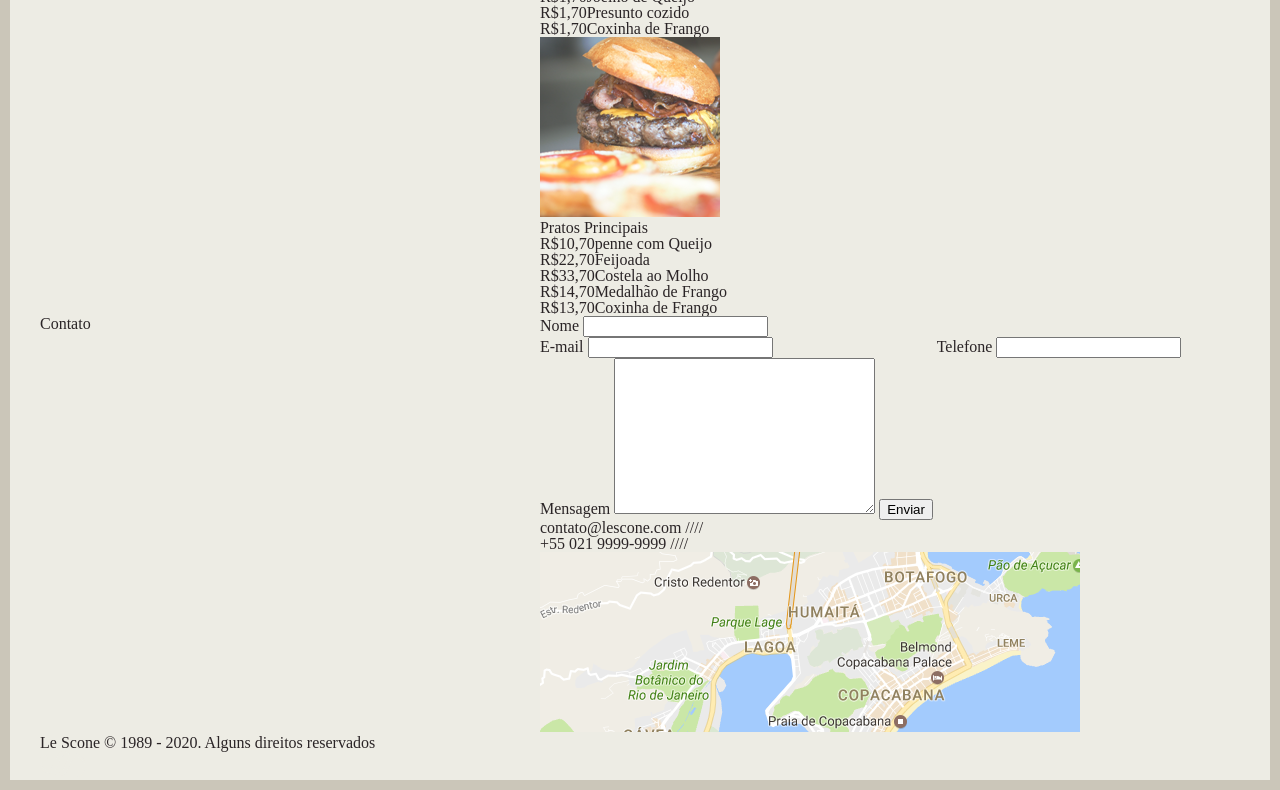
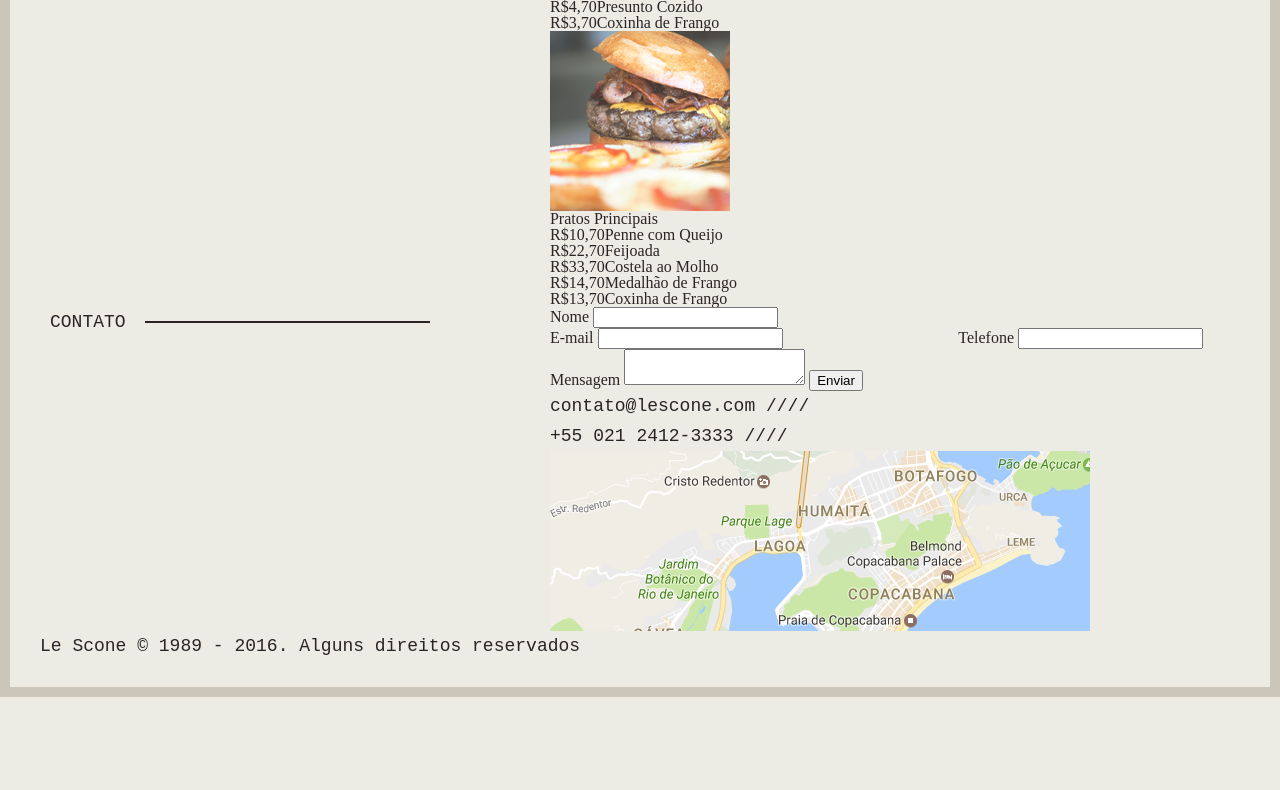
Before and after one commit to werlesson/css-com-sass, a website: page index.html in a window 1280 px wide. Shown: the part 955-1745 px from the top of the page. After the commit the page ends 1652 px from the top, so only its background shows below. Drawn offline with Linux system fonts and the light colour scheme; a web font is replaced by a local one.

Commit message:
Alteraçoes e remoçao de flex-box, voltando ao estilo do curso

```diff
--- a/index.html
+++ b/index.html
@@ -4,47 +4,48 @@
     <title>Le Scone</title>
     <meta name="description" content="Le Scone - Restaurante" />
     <meta name="viewport" content="width=device-width, initial-scale=1" />
-    <link rel="stylesheet" href="style/css/style.css" />
+    <link
+      href="https://fonts.googleapis.com/css?family=Aref+Ruqaa|PT+Mono"
+      rel="stylesheet"
+    />
+    <link rel="stylesheet" type="text/css" href="style/css/style.css" />
   </head>
   <body>
-    <div class="container">
-      <main class="intro row">
+    <main class="container intro">
       <div class="grid-5">
         <img class="logo" src="img/lescone.png" alt="Le Scone" />
-          <div class="intro-info"></div>
+        <div class="intro-info">
           <p>
-            De Seg. à Sáb. <span class="aberto"></span><br />
-            das 07:00h às 18:00h
+            De Seg. à Sab.<span class="aberto"></span><br />das 07:00h às 18:00h
           </p>
-          <p>
-            Praia de Botafogo, 300 <br />
-            Rio de janeiro - RJ
-          </p>
-          <p class="intro-telefone">+55 021 9999-9999</p>
+          <p>Praia de Botafogo, 300<br />Rio de Janeiro - RJ</p>
+        </div>
+        <p class="intro-telefone">+55 021 2412-3333</p>
       </div>
       <div class="grid-7">
-          <img src="img/foto.png" alt="Chefe de cozinha na cozinha" />
+        <img src="img/foto.jpg" alt="Foto de Le Scone" />
       </div>
     </main>
-      <section class="row">
+
+    <section class="container menu">
       <h1 class="grid-4 titulo">Menu</h1>
       <div class="grid-7 offset-1">
         <div class="menu-item">
-            <img src="img/prato-1.png" alt="Prato de entrada" />
+          <img src="img/prato-1.png" alt="Foto Prato 1" />
           <h2>Entradas</h2>
           <ul>
             <li><span>R$1,70</span>Ovos Mexidos</li>
-              <li><span>R$1,70</span>Scones de Frutas</li>
-              <li><span>R$1,70</span>Joelho de Queijo</li>
-              <li><span>R$1,70</span>Presunto cozido</li>
-              <li><span>R$1,70</span>Coxinha de Frango</li>
+            <li><span>R$2,70</span>Scones de Frutas</li>
+            <li><span>R$3,70</span>Joelho de Queijo</li>
+            <li><span>R$4,70</span>Presunto Cozido</li>
+            <li><span>R$3,70</span>Coxinha de Frango</li>
           </ul>
         </div>
         <div class="menu-item">
-            <img src="img/prato-2.png" alt="Prato principal" />
+          <img src="img/prato-2.png" alt="Foto Prato 2" />
           <h2>Pratos Principais</h2>
           <ul>
-              <li><span>R$10,70</span>penne com Queijo</li>
+            <li><span>R$10,70</span>Penne com Queijo</li>
             <li><span>R$22,70</span>Feijoada</li>
             <li><span>R$33,70</span>Costela ao Molho</li>
             <li><span>R$14,70</span>Medalhão de Frango</li>
@@ -53,46 +54,42 @@
         </div>
       </div>
     </section>
-      <section class="row">
+
+    <section class="container contato">
       <h1 class="grid-4 titulo">Contato</h1>
       <div class="grid-7 offset-1">
         <form>
-            <label for="nome">Nome</label>
-            <input id="nome" type="text" />
+          <label>Nome</label>
+          <input type="text" />
           <div class="row">
             <div class="grid-7">
-                <label for="email">E-mail</label>
-                <input id="email" type="text" />
+              <label>E-mail</label>
+              <input type="text" />
             </div>
             <div class="grid-5">
-                <label for="telefone">Telefone</label>
-                <input id="telefone" type="text" />
+              <label>Telefone</label>
+              <input type="text" />
             </div>
           </div>
-            <label for="mensagem">Mensagem</label>
-            <textarea
-              name="mensagem"
-              id="mensagem"
-              cols="30"
-              rows="10"
-            ></textarea>
+          <label>Mensagem</label>
+          <textarea></textarea>
           <input class="button" type="button" value="Enviar" />
         </form>
         <div class="contato-info">
           <p>contato@lescone.com ////</p>
-            <p>+55 021 9999-9999 ////</p>
+          <p>+55 021 2412-3333 ////</p>
         </div>
         <a href="#" class="contato-mapa">
           <img src="img/map.png" alt="Como chegar em Le Scone" />
         </a>
       </div>
     </section>
-    </div>
+
     <footer>
       <div class="container">
-        <p>Le Scone © 1989 - 2020. Alguns direitos reservados</p>
-        <a href="#" target="_blank">
-          <img src="img/lescone-icone.png" alt="Le Scone Ícone" />
+        <p>Le Scone © 1989 - 2016. Alguns direitos reservados</p>
+        <a href="https://www.origamid.com" target="_blank">
+          <img src="img/lescone-icone.png" alt="Le Scone Icone" />
         </a>
       </div>
     </footer>
--- a/style/scss/_functions.scss
+++ /dev/null
@@ -1,3 +0,0 @@
-@function rem($size, $contexto: 16) {
-  @return $size / $contexto * 1rem;
-}
--- a/style/scss/_geral.scss
+++ b/style/scss/_geral.scss
@@ -1,5 +1,37 @@
 body {
-  background-color: $bege-claro;
-  border: 10px solid $bege-medio;
-  color: $cinza;
+	background: $bege-claro;
+	border: 10px solid $bege-medio;
+	color: $cinza;
+	@include d(s) {
+		border: none;
+	}
 }
+
+img {
+	display: block;
+	max-width: 100%;
+}
+
+p {
+	@include tipo-1(18);
+}
+
+.titulo {
+	@include tipo-1(18);
+	text-transform: uppercase;
+	@include d(s) {
+		margin-bottom: 40px;
+	}
+	&::after {
+		content: '';
+		display: block;
+		width: 75%;
+		float: right;
+		height: 2px;
+		background: $cinza;
+		margin-top: 14px;
+		@include d(m) {
+			width: 60%;
+		}
+	}
+}
--- a/style/scss/_grid.scss
+++ b/style/scss/_grid.scss
@@ -1,4 +1,4 @@
-// Variáveis do grid
+// Variaveis do grid
 $cols: 12;
 $gutter: 20px;
 $l-device: 1200px;
@@ -12,24 +12,25 @@ $s-device: 480px;
   box-sizing: border-box;
 }
 
-// Mixin de media-querie
+// Mixin de media-queries
 @mixin d($size) {
   @if $size == l {
-    @media screen and (min-width: #{$l-device}) {
+    @media screen and (min-width: $l-device) {
       @content;
     }
   } @else if $size == m {
-    @media screen and (min-width: #{$m-device}) and (max-width: #{$l-device} - 1) {
+    @media screen and (min-width: $m-device) and (max-width: $l-device - 1) {
       @content;
     }
   } @else if $size == s {
-    @media screen and (max-width: #{$m-device} - 1) {
+    @media screen and (max-width: $m-device - 1) {
       @content;
     }
   }
 }
 
 // Função do grid
+
 @function grid($col, $offset: false) {
   $width: $col / $cols * 100 + "%";
   $result: calc(#{$width} - #{$gutter});
@@ -40,7 +41,8 @@ $s-device: 480px;
   @return $result;
 }
 
-// Gera as classes  de grid
+// Gera as classes de grid
+
 @for $i from 1 through $cols {
   .grid-#{$i} {
     width: grid($i);
@@ -48,14 +50,17 @@ $s-device: 480px;
 }
 
 // Mixin estrutura do grid
+
 @mixin grid-structure {
+  float: left;
   min-height: 1px;
   margin-left: $gutter / 2;
   margin-right: $gutter / 2;
   @include d(s) {
     width: 100%;
-    margin-left: 0;
-    margin-right: 0;
+    float: none;
+    margin-left: 0px;
+    margin-right: 0px;
   }
 }
 
@@ -63,7 +68,8 @@ $s-device: 480px;
   @include grid-structure;
 }
 
-// Gera as classes  de offset
+// Gera as classes de offset
+
 @for $i from 1 through $cols {
   .offset-#{$i} {
     margin-left: grid($i, offset);
@@ -73,17 +79,24 @@ $s-device: 480px;
 
 @include d(s) {
   %offset {
-    margin-left: 0;
+    margin-left: 0px;
   }
 }
 
-// Mixin Container
+// Mixin de clearfix
+
+@mixin clearfix {
+  &::after,
+  &::before {
+    content: "";
+    display: table;
+    clear: both;
+  }
+}
+
 @mixin container {
-  display: flex;
-  flex-flow: column wrap;
-  width: 100%;
   max-width: $l-device;
-  margin: 0 auto;
+  margin: 0px auto;
   position: relative;
   @include d(m) {
     max-width: $m-device;
@@ -93,6 +106,7 @@ $s-device: 480px;
     padding-left: 10px;
     padding-right: 10px;
   }
+  @include clearfix;
 }
 
 .container {
@@ -100,16 +114,14 @@ $s-device: 480px;
 }
 
 @mixin row {
-  display: flex;
-  flex-flow: row wrap;
-  width: 100%;
   position: relative;
-  margin-left: -$gutter / 2;
-  margin-right: -$gutter / 2;
+  margin-left: -$gutter/2;
+  margin-right: -$gutter/2;
   @include d(s) {
-    margin-left: 0;
-    margin-right: 0;
+    margin-left: 0px;
+    margin-right: 0px;
   }
+  @include clearfix;
 }
 
 .row {
--- /dev/null
+++ b/style/scss/_variaveis-e-mixins.scss
@@ -0,0 +1,34 @@
+// Cores
+$bege-claro: #edece4;
+$bege-medio: #cbc6b9;
+$bege-escuro: #988c77;
+$cinza: #2a2426;
+$verde: #988c77;
+
+// Fontes
+$fonte-1: 'PT Mono', monospace;
+$fonte-2: 'Aref Ruqaa', serif;
+
+@function em($pixel, $contexto: 16) {
+	@return $pixel / $contexto + em;
+}
+
+@mixin tipo-1($size) {
+	font-family: $fonte-1;
+	@if $size == 18 {
+		font-size: em(18);
+		line-height: em(30, 18);
+	}
+}
+
+@mixin tipo-2($size) {
+	font-family: $fonte-2;
+	@if $size == 18 {
+		font-size: em(18);
+		line-height: em(30, 18);
+	}
+	@else if $size == 24 {
+		font-size: em(24);
+		line-height: em(30, 24);
+	}
+}
--- a/style/scss/_variaveis.scss
+++ /dev/null
@@ -1,10 +0,0 @@
-// Cores
-$bege-claro: #edece4;
-$bege-medio: #cbc6b9;
-$bege-escuro: #988c77;
-$cinza: #2a2426;
-$verde: #988c77;
-
-// Fontes
-$font-1: "PT Mono", monospace;
-$font-2: "Aref Ruqaa", serif;
--- a/style/scss/style.scss
+++ b/style/scss/style.scss
@@ -1,7 +1,5 @@
-@import url("https://fonts.googleapis.com/css?family=Aref+Ruqaa|PT+Mono&display=swap");
 @import "reset";
-@import "variaveis";
-@import "functions";
-@import "mixins";
 @import "grid";
+@import "variaveis-e-mixins";
 @import "geral";
+@import "intro";
```
Also changed, not shown: img/foto.jpg (added), style/css/style.css, style/scss/_intro.scss (added), 2 other files. Lines whose indentation alone changed are shown as unchanged.
